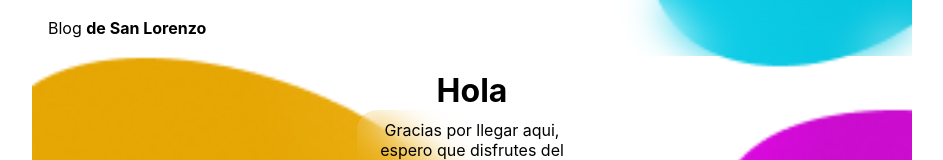
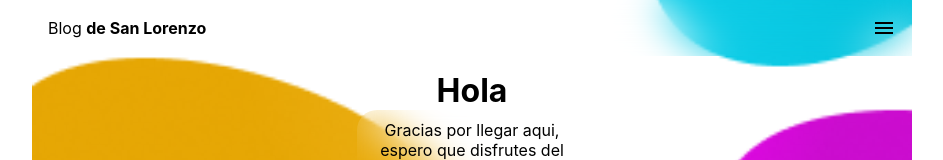
Before and after one commit to sebasegura97/blog-san-lorenzo, a Next.js app: page / in a window 1280 px wide. Shown: the top 160 px of the page, without its empty margins (168-1111 px from the left). Built offline with nearby package versions, Linux system fonts and the light colour scheme.

Commit message:
Agregar imagen svg a elemennto html  nav, con clase navbar

```diff
--- a/component/General.js
+++ b/component/General.js
@@ -33,7 +33,11 @@ function General() {
   return (
     <div>
       {names.map((name) => (
-        <Contraseñas titulo={name.titulo} imagen={name.imagen} descripcion={name.descripcion} />
+        <Contraseñas
+          titulo={name.titulo}
+          imagen={name.imagen}
+          descripcion={name.descripcion}
+        />
       ))}
     </div>
   );
--- a/pages/index.js
+++ b/pages/index.js
@@ -16,6 +16,7 @@ export default function Home() {
           <span>
             Blog <span>de San Lorenzo</span>
           </span>
+          <img src="Menu.svg" alt="Menu"/>
         </nav>
         <div>
           <h1 className={styles.hola}>Hola</h1>
--- a/styles/Home.module.css
+++ b/styles/Home.module.css
@@ -4,8 +4,9 @@
   height: 56px;
   display: flex;
   align-items: center;
-  padding-left: 16px;
+  padding: 0 16px;
   backdrop-filter: blur(20px);
+  justify-content: space-between;
 }
 
 .navbar span span {
```
Also changed, not shown: public/Menu.svg (added).
